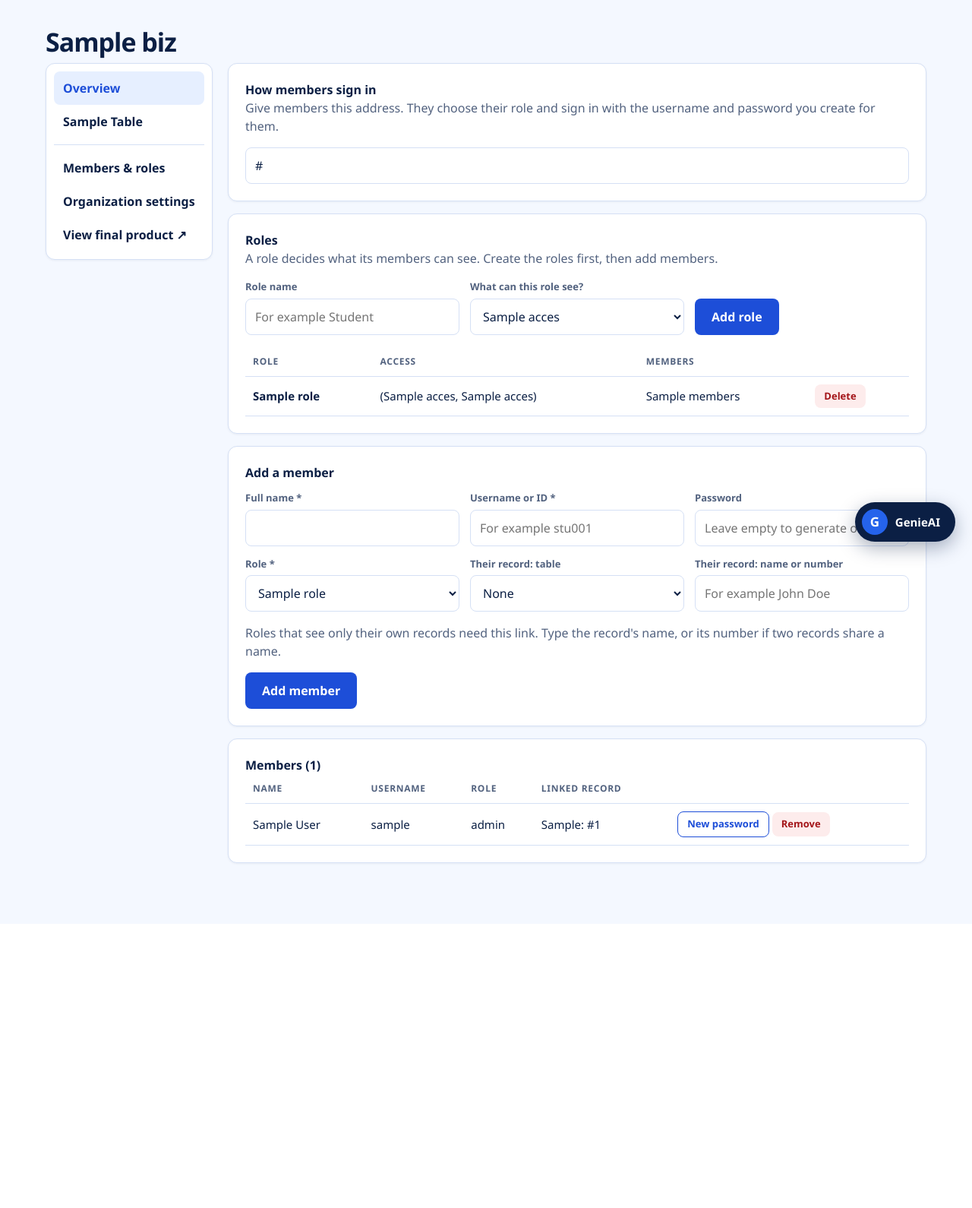
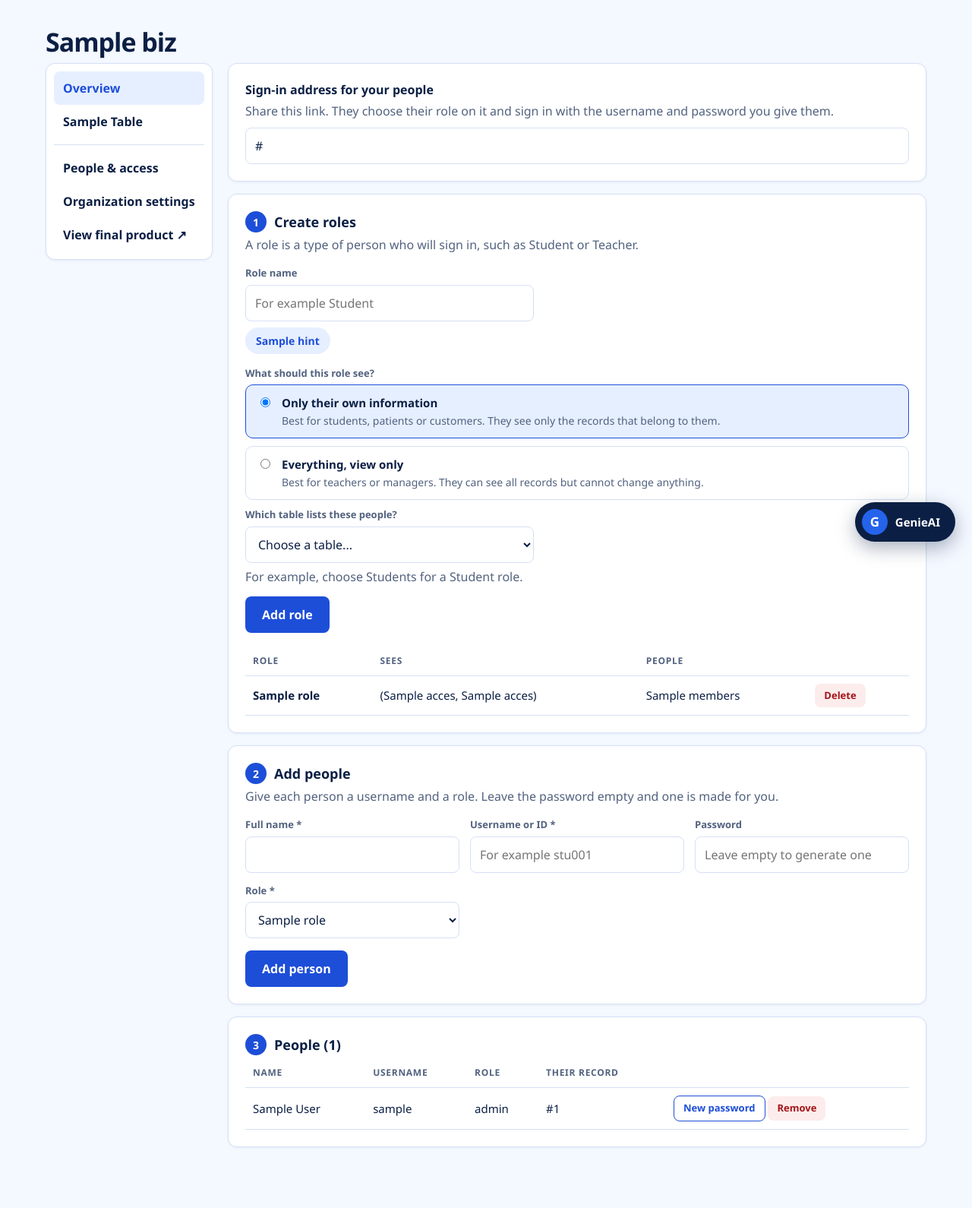
Before and after one commit to onlineconnection/datagenie, a Flask app: template templates/members.html in a window 1280 px wide. Shown: the part 65-1655 px from the top of the page at 76% size. Before the commit the page ends 1204 px from the top, so only its background shows below. Run offline with Flask 3, Linux system fonts and the light colour scheme; the template is opened without the code that fills it: most values are stand-ins (such as "Sample title", 1, 10 or a date in 2020); some libraries are stand-ins or nearby versions.

Commit message:
Simplify roles and people: numbered flow, table-linked roles

```diff
--- a/templates/dash_base.html
+++ b/templates/dash_base.html
@@ -29,7 +29,7 @@
     <a href="{{ url_for('table_page', biz_id=biz.id, tname=t.name) }}" class="{{ 'on' if current == t.name }}">{{ t.name | pretty }}</a>
     {% endfor %}
     <hr>
-    <a href="{{ url_for('org.members_page', biz_id=biz.id) }}" class="{{ 'on' if current == '__members' }}">Members &amp; roles</a>
+    <a href="{{ url_for('org.members_page', biz_id=biz.id) }}" class="{{ 'on' if current == '__members' }}">People &amp; access</a>
     <a href="{{ url_for('org.settings_page', biz_id=biz.id) }}" class="{{ 'on' if current == '__settings' }}">Organization settings</a>
     <a href="{{ url_for('view', biz_id=biz.id) }}">View final product ↗</a>
   </nav>
--- a/templates/members.html
+++ b/templates/members.html
@@ -1,70 +1,105 @@
 {% extends "dash_base.html" %}
-{% block title %}Members and roles{% endblock %}
+{% block title %}People and access{% endblock %}
 {% block panel %}
+<style>
+  .step { display:flex; align-items:center; gap:10px; margin-bottom:4px; }
+  .step i { width:28px; height:28px; border-radius:50%; background:var(--brand); color:#fff; display:flex; align-items:center; justify-content:center; font-style:normal; font-weight:800; font-size:14px; flex:0 0 auto; }
+  .step strong { font-size:18px; }
+  .opt { display:flex; gap:12px; align-items:flex-start; border:1.5px solid var(--line); border-radius:10px; padding:12px 14px; margin-bottom:10px; cursor:pointer; background:#fff; color:var(--ink); font-size:15px; }
+  .opt:has(input:checked) { border-color:var(--brand); background:var(--soft); }
+  .opt input { width:auto; margin-top:4px; }
+  .opt b { display:block; color:var(--ink); font-weight:800; }
+  .opt span { color:var(--muted); font-size:14px; font-weight:500; }
+  .narrow { max-width:380px; }
+  .pwnote { background:#fff6e5; border:1px solid #f2d9a6; color:#8a5200; padding:10px 12px; border-radius:8px; font-weight:600; font-size:14px; }
+</style>
+
 <div class="card">
-  <strong>How members sign in</strong>
-  <p class="sub">Give members this address. They choose their role and sign in with the username and password you create for them.</p>
+  <strong>Sign-in address for your people</strong>
+  <p class="sub" style="margin:4px 0 10px">Share this link. They choose their role on it and sign in with the username and password you give them.</p>
   <input readonly value="{{ link }}" onclick="this.select()">
 </div>
 
 <div class="card">
-  <strong>Roles</strong>
-  <p class="sub">A role decides what its members can see. Create the roles first, then add members.</p>
-  <form method="post" action="{{ url_for('org.add_role', biz_id=biz.id) }}" class="form-grid">
+  <div class="step"><i>1</i><strong>Create roles</strong></div>
+  <p class="sub">A role is a type of person who will sign in, such as Student or Teacher.</p>
+  <form method="post" action="{{ url_for('org.add_role', biz_id=biz.id) }}">
     <input type="hidden" name="csrf_token" value="{{ csrf_token() }}">
-    <div><label>Role name</label><input name="name" list="hints" required placeholder="For example Student">
-      <datalist id="hints">{% for h in hints %}<option value="{{ h }}">{% endfor %}</datalist></div>
-    <div><label>What can this role see?</label>
-      <select name="access">{% for k, v in access.items() %}<option value="{{ k }}">{{ v }}</option>{% endfor %}</select></div>
-    <div style="align-self:end"><button type="submit">Add role</button></div>
+    <label>Role name</label>
+    <input class="narrow" id="rname" name="name" required placeholder="For example Student" autocomplete="off">
+    <div class="chips" style="margin:8px 0 16px">
+      {% for h in hints %}<button type="button" class="chip" data-n="{{ h }}">{{ h }}</button>{% endfor %}
+    </div>
+    <label>What should this role see?</label>
+    <label class="opt"><input type="radio" name="access" value="own" checked>
+      <div><b>Only their own information</b><span>Best for students, patients or customers. They see only the records that belong to them.</span></div></label>
+    <label class="opt"><input type="radio" name="access" value="view_all">
+      <div><b>Everything, view only</b><span>Best for teachers or managers. They can see all records but cannot change anything.</span></div></label>
+    <div id="ptWrap" style="margin-bottom:14px">
+      <label>Which table lists these people?</label>
+      <select class="narrow" name="person_table" id="pt">
+        <option value="">Choose a table...</option>
+        {% for t in tables %}<option value="{{ t.name }}">{{ t.name | pretty }}</option>{% endfor %}
+      </select>
+      <p class="sub" style="margin:6px 0 0">For example, choose Students for a Student role.</p>
+    </div>
+    <button type="submit">Add role</button>
   </form>
+
   {% if roles %}
-  <table>
-    <tr><th>Role</th><th>Access</th><th>Members</th><th></th></tr>
+  <table style="margin-top:18px">
+    <tr><th>Role</th><th>Sees</th><th>People</th><th></th></tr>
     {% for r in roles %}
-    <tr><td><strong>{{ r.name }}</strong></td><td>{{ access[r.access] }}</td><td>{{ r.members }}</td>
-      <td><form method="post" action="{{ url_for('org.del_role', biz_id=biz.id, role_id=r.id) }}" onsubmit="return confirm('Delete this role and its {{ r.members }} member(s)?')">
-        <input type="hidden" name="csrf_token" value="{{ csrf_token() }}"><button class="del" type="submit">Delete</button></form></td></tr>
+    <tr>
+      <td><strong>{{ r.name }}</strong></td>
+      <td>{{ access[r.access] }}{% if r.access == 'own' %}{% if r.person_table %} (from {{ r.person_table | pretty }}){% else %}. Not linked to a table, delete it and create it again{% endif %}{% endif %}</td>
+      <td>{{ r.members }}</td>
+      <td><form method="post" action="{{ url_for('org.del_role', biz_id=biz.id, role_id=r.id) }}" onsubmit="return confirm('Delete this role and its {{ r.members }} people?')">
+        <input type="hidden" name="csrf_token" value="{{ csrf_token() }}"><button class="del" type="submit">Delete</button></form></td>
+    </tr>
     {% endfor %}
   </table>
   {% endif %}
 </div>
 
 <div class="card">
-  <strong>Add a member</strong>
+  <div class="step"><i>2</i><strong>Add people</strong></div>
   {% if not roles %}
-    <p class="sub">Add a role above first.</p>
+    <p class="sub" style="margin:8px 0 0">Create a role in step 1 first.</p>
   {% else %}
-  <form method="post" action="{{ url_for('org.add_member', biz_id=biz.id) }}" style="margin-top:12px">
+  <p class="sub">Give each person a username and a role. Leave the password empty and one is made for you.</p>
+  <form method="post" action="{{ url_for('org.add_member', biz_id=biz.id) }}">
     <input type="hidden" name="csrf_token" value="{{ csrf_token() }}">
     <div class="form-grid">
       <div><label>Full name *</label><input name="display_name" required></div>
       <div><label>Username or ID *</label><input name="username" required autocomplete="off" placeholder="For example stu001"></div>
       <div><label>Password</label><input name="password" autocomplete="off" placeholder="Leave empty to generate one"></div>
-      <div><label>Role *</label><select name="role_id" required>{% for r in roles %}<option value="{{ r.id }}">{{ r.name }}</option>{% endfor %}</select></div>
-      <div><label>Their record: table</label>
-        <select name="record_table"><option value="">None</option>{% for t in biz.design.tables %}<option value="{{ t.name }}">{{ t.name | pretty }}</option>{% endfor %}</select></div>
-      <div><label>Their record: name or number</label><input name="record_value" placeholder="For example John Doe"></div>
+      <div><label>Role *</label>
+        <select name="role_id" id="roleSel" required>{% for r in roles %}<option value="{{ r.id }}">{{ r.name }}</option>{% endfor %}</select></div>
     </div>
-    <p class="sub" style="margin-top:0">Roles that see only their own records need this link. Type the record's name, or its number if two records share a name.</p>
-    <button type="submit">Add member</button>
+    <div id="who" style="display:none;margin-bottom:14px">
+      <label id="whoLabel">Who is this person in your records?</label>
+      <select class="narrow" name="record_id" id="whoSel"></select>
+      <p class="sub" id="whoNote" style="margin:6px 0 0"></p>
+    </div>
+    <button type="submit">Add person</button>
   </form>
   {% endif %}
 </div>
 
 {% if members %}
 <div class="card scroll">
-  <strong>Members ({{ members | length }})</strong>
+  <div class="step"><i>3</i><strong>People ({{ members | length }})</strong></div>
   <table>
-    <tr><th>Name</th><th>Username</th><th>Role</th><th>Linked record</th><th></th></tr>
+    <tr><th>Name</th><th>Username</th><th>Role</th><th>Their record</th><th></th></tr>
     {% for m in members %}
     <tr>
       <td>{{ m.display_name }}</td><td>{{ m.username }}</td><td>{{ m.role }}</td>
-      <td>{% if m.record_table %}{{ m.record_table | pretty }}: {{ labels.get(m.record_table, {}).get(m.record_id, '#' ~ m.record_id) }}{% endif %}</td>
+      <td>{% if m.record_table %}{{ labels.get(m.record_table, {}).get(m.record_id, '#' ~ m.record_id) }}{% else %}All records{% endif %}</td>
       <td style="white-space:nowrap">
-        <form style="display:inline" method="post" action="{{ url_for('org.reset_member', biz_id=biz.id, member_id=m.id) }}" onsubmit="return confirm('Create a new password for this member?')">
+        <form style="display:inline" method="post" action="{{ url_for('org.reset_member', biz_id=biz.id, member_id=m.id) }}" onsubmit="return confirm('Create a new password for this person?')">
           <input type="hidden" name="csrf_token" value="{{ csrf_token() }}"><button class="btn ghost" style="padding:6px 12px;font-size:13px" type="submit">New password</button></form>
-        <form style="display:inline" method="post" action="{{ url_for('org.del_member', biz_id=biz.id, member_id=m.id) }}" onsubmit="return confirm('Remove this member?')">
+        <form style="display:inline" method="post" action="{{ url_for('org.del_member', biz_id=biz.id, member_id=m.id) }}" onsubmit="return confirm('Remove this person?')">
           <input type="hidden" name="csrf_token" value="{{ csrf_token() }}"><button class="del" type="submit">Remove</button></form>
       </td>
     </tr>
@@ -72,4 +107,51 @@
   </table>
 </div>
 {% endif %}
+
+<script>
+  var DATA = {{ data | tojson }};
+  document.querySelectorAll('[data-n]').forEach(function (b) {
+    b.addEventListener('click', function () { document.getElementById('rname').value = b.dataset.n; });
+  });
+  var pt = document.getElementById('pt'), ptWrap = document.getElementById('ptWrap');
+  function syncRole() {
+    var own = document.querySelector('input[name=access]:checked').value === 'own';
+    ptWrap.style.display = own ? '' : 'none';
+    pt.required = own;
+  }
+  document.querySelectorAll('input[name=access]').forEach(function (r) { r.addEventListener('change', syncRole); });
+  syncRole();
+
+  var roleSel = document.getElementById('roleSel');
+  if (roleSel) {
+    var who = document.getElementById('who'), whoSel = document.getElementById('whoSel');
+    var whoLabel = document.getElementById('whoLabel'), whoNote = document.getElementById('whoNote');
+    function syncWho() {
+      var d = DATA[roleSel.value];
+      whoSel.innerHTML = '';
+      if (!d || d.access !== 'own') { who.style.display = 'none'; whoSel.required = false; return; }
+      who.style.display = '';
+      if (!d.table) {
+        whoSel.required = false;
+        whoLabel.textContent = 'Who is this person in your records?';
+        whoNote.textContent = 'This role is not linked to a table. Delete it and create it again in step 1.';
+        return;
+      }
+      whoLabel.textContent = 'Who is this person in ' + d.table_label + '? *';
+      var first = document.createElement('option');
+      first.value = ''; first.textContent = 'Select...';
+      whoSel.appendChild(first);
+      d.options.forEach(function (o) {
+        var op = document.createElement('option');
+        op.value = o[0]; op.textContent = o[1];
+        whoSel.appendChild(op);
+      });
+      whoSel.required = true;
+      whoNote.textContent = d.options.length ? 'This person will see only the records linked to the one you pick.'
+        : 'There are no records in ' + d.table_label + ' yet. Add them in that section first.';
+    }
+    roleSel.addEventListener('change', syncWho);
+    syncWho();
+  }
+</script>
 {% endblock %}
```
Also changed, not shown: orgdb.py (+19 -5 lines), portal.py (+38 -21 lines).
